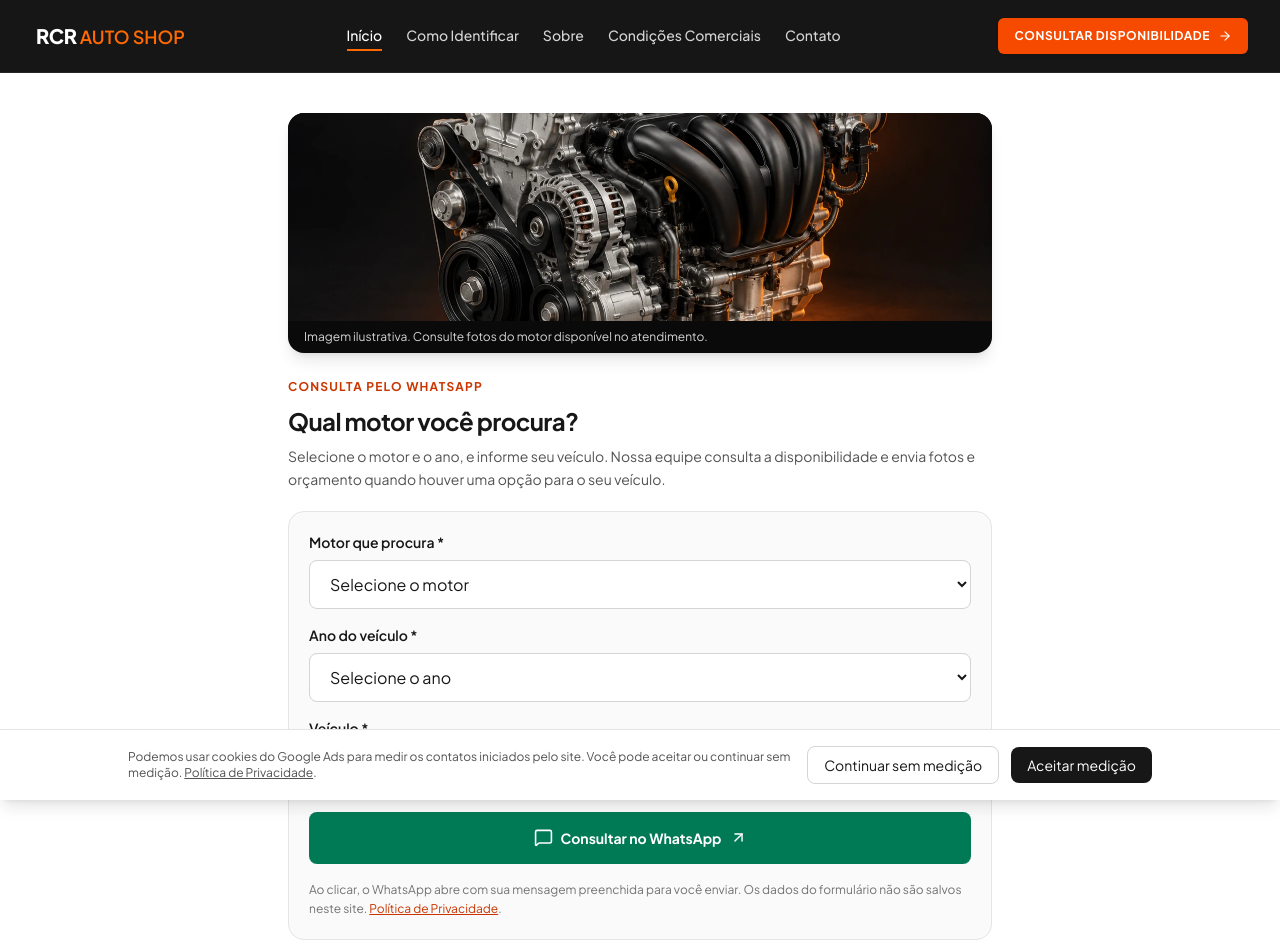
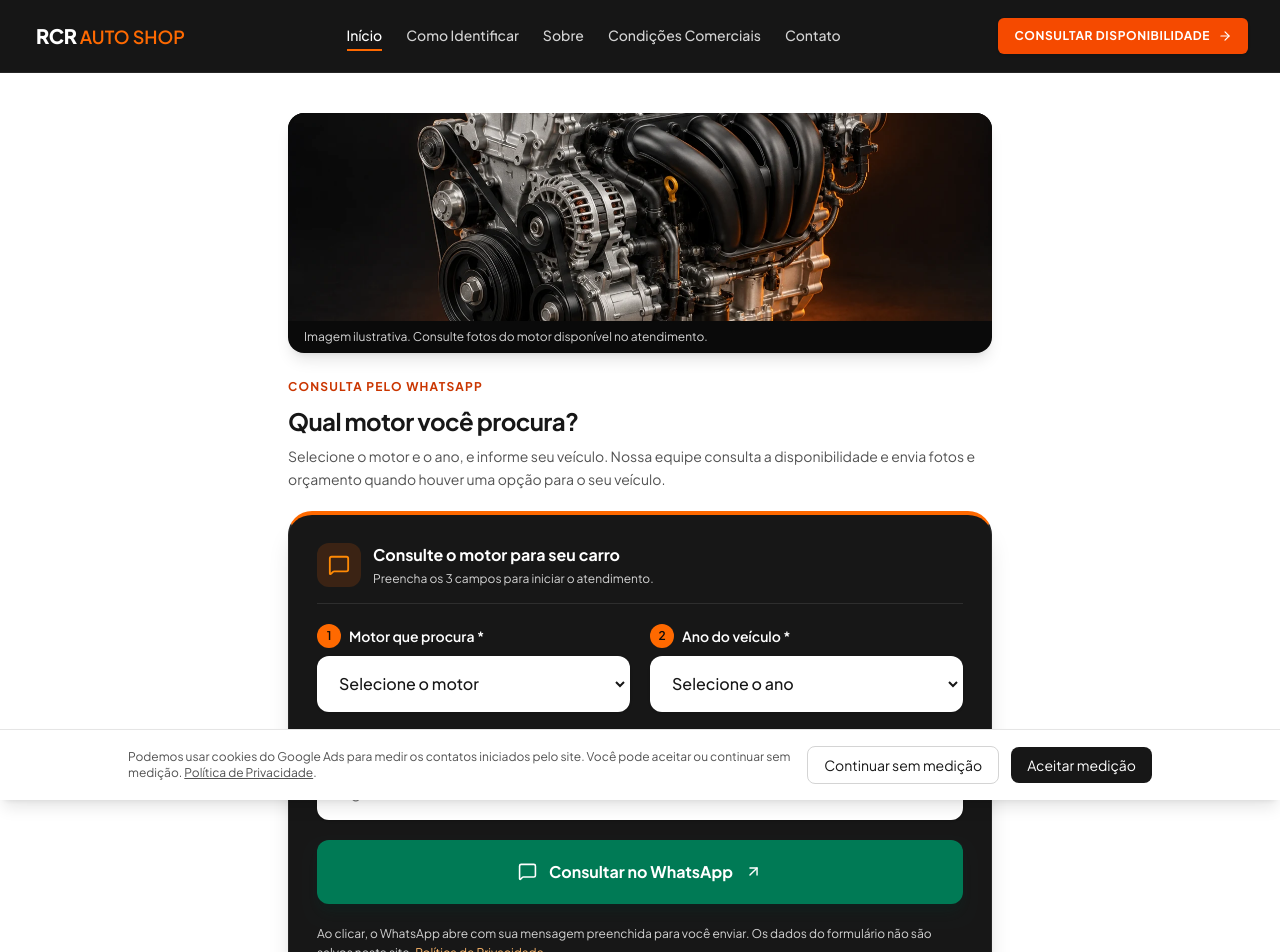
Before and after one commit to forteracacambas-cmyk/RCR-AUTO-SHOP, a React (Vite) app: page / in a window 1280 px wide. Shown: the top 952 px of the page. Built offline with nearby package versions, Linux system fonts and the light colour scheme.

Commit message:
Improve consultation form contrast and field styling

```diff
--- a/src/components/InquiryForm.tsx
+++ b/src/components/InquiryForm.tsx
@@ -32,7 +32,7 @@ export const InquiryForm: React.FC = () => {
       trackWhatsApp(() => window.location.assign(url));
     }
   };
-  const fieldClass = 'w-full rounded-lg border border-neutral-300 bg-white px-4 py-3 text-base text-neutral-900 focus:outline-none focus:ring-2 focus:ring-orange-500';
+  const fieldClass = 'w-full min-h-14 rounded-xl border-2 border-transparent bg-white px-4 py-3.5 text-base font-medium text-neutral-900 shadow-sm transition focus:border-orange-400 focus:outline-none focus:ring-4 focus:ring-orange-400/20 placeholder:font-normal placeholder:text-neutral-500';
   return (
     <section id="formulario-consulta" className="scroll-mt-20 border-b border-neutral-200 bg-white py-6 sm:py-10">
       <div className="mx-auto max-w-3xl px-4 sm:px-6 lg:px-8">
@@ -46,32 +46,38 @@ export const InquiryForm: React.FC = () => {
             <h2 className="mt-2 text-2xl font-bold tracking-tight text-neutral-900">Qual motor você procura?</h2>
             <p className="mt-2 text-sm leading-relaxed text-neutral-600">Selecione o motor e o ano, e informe seu veículo. Nossa equipe consulta a disponibilidade e envia fotos e orçamento quando houver uma opção para o seu veículo.</p>
           </div>
-          <form action={`https://wa.me/${businessConfig.whatsappNumber.replace(/\D/g, '')}`} method="get" onSubmit={submit} noValidate className="rounded-2xl border border-neutral-200 bg-neutral-50 p-4 sm:p-5 space-y-4">
+          <form action={`https://wa.me/${businessConfig.whatsappNumber.replace(/\D/g, '')}`} method="get" onSubmit={submit} noValidate className="rounded-3xl border border-neutral-800 border-t-4 border-t-orange-500 bg-neutral-900 p-5 sm:p-7 shadow-xl shadow-neutral-900/15 space-y-5">
             <input type="hidden" name="text" value={message} />
+            <div className="flex items-center gap-3 border-b border-white/10 pb-4">
+              <span className="flex h-11 w-11 shrink-0 items-center justify-center rounded-xl bg-orange-500/15 text-orange-400"><MessageSquare size={22} aria-hidden="true" /></span>
+              <div><p className="font-bold text-white">Consulte o motor para seu carro</p><p className="mt-1 text-xs text-neutral-300">Preencha os 3 campos para iniciar o atendimento.</p></div>
+            </div>
+            <div className="grid gap-5 sm:grid-cols-2">
             <div>
-              <label htmlFor="engine-choice" className="mb-2 block text-sm font-semibold">Motor que procura *</label>
+              <label htmlFor="engine-choice" className="mb-2 flex items-center gap-2 text-sm font-semibold text-white"><span aria-hidden="true" className="flex h-6 w-6 items-center justify-center rounded-full bg-orange-500 text-xs text-neutral-950">1</span>Motor que procura *</label>
               <select id="engine-choice" value={engine} onChange={e => setEngine(e.target.value)} className={fieldClass} required>
                 <option value="">Selecione o motor</option>
                 {engines.map(item => <option key={item} value={item}>{item}</option>)}
               </select>
             </div>
             <div>
-              <label htmlFor="vehicle-year" className="mb-2 block text-sm font-semibold">Ano do veículo *</label>
+              <label htmlFor="vehicle-year" className="mb-2 flex items-center gap-2 text-sm font-semibold text-white"><span aria-hidden="true" className="flex h-6 w-6 items-center justify-center rounded-full bg-orange-500 text-xs text-neutral-950">2</span>Ano do veículo *</label>
               <select id="vehicle-year" value={year} onChange={e => setYear(e.target.value)} className={fieldClass} required>
                 <option value="">Selecione o ano</option>
                 {years.map(item => <option key={item} value={item}>{item}</option>)}
                 <option value="Anterior a 1990">Anterior a 1990</option>
               </select>
             </div>
+            </div>
             <div>
-              <label htmlFor="vehicle-details" className="mb-2 block text-sm font-semibold">Veículo *</label>
+              <label htmlFor="vehicle-details" className="mb-2 flex items-center gap-2 text-sm font-semibold text-white"><span aria-hidden="true" className="flex h-6 w-6 items-center justify-center rounded-full bg-orange-500 text-xs text-neutral-950">3</span>Veículo *</label>
               <input id="vehicle-details" maxLength={180} value={vehicle} onChange={e => setVehicle(e.target.value)} placeholder="Digite a marca e o modelo do seu veículo" className={fieldClass} required />
             </div>
-            {error && <p role="alert" className="text-sm text-red-700">{error}</p>}
-            <button type="submit" className="flex w-full items-center justify-center gap-2 rounded-lg bg-emerald-700 px-4 py-4 text-sm font-bold text-white hover:bg-emerald-600 focus-visible:outline-2 focus-visible:outline-offset-2 focus-visible:outline-emerald-700 cursor-pointer">
+            {error && <p role="alert" className="rounded-xl bg-red-950/60 px-4 py-3 text-sm text-red-200">{error}</p>}
+            <button type="submit" className="flex min-h-16 w-full items-center justify-center gap-3 rounded-xl bg-emerald-700 px-4 py-4 text-base font-bold text-white shadow-lg shadow-emerald-950/30 transition hover:bg-emerald-600 focus-visible:outline-2 focus-visible:outline-offset-4 focus-visible:outline-emerald-400 cursor-pointer">
               <MessageSquare size={19} aria-hidden="true" />Consultar no WhatsApp<ArrowUpRight size={17} aria-hidden="true" />
             </button>
-            <p className="text-xs leading-relaxed text-neutral-500">Ao clicar, o WhatsApp abre com sua mensagem preenchida para você enviar. Os dados do formulário não são salvos neste site. <a href="/privacidade" className="text-orange-700 underline">Política de Privacidade</a>.</p>
+            <p className="text-xs leading-relaxed text-neutral-300">Ao clicar, o WhatsApp abre com sua mensagem preenchida para você enviar. Os dados do formulário não são salvos neste site. <a href="/privacidade" className="text-orange-300 underline hover:text-orange-200">Política de Privacidade</a>.</p>
           </form>
         </div>
       </div>
```
